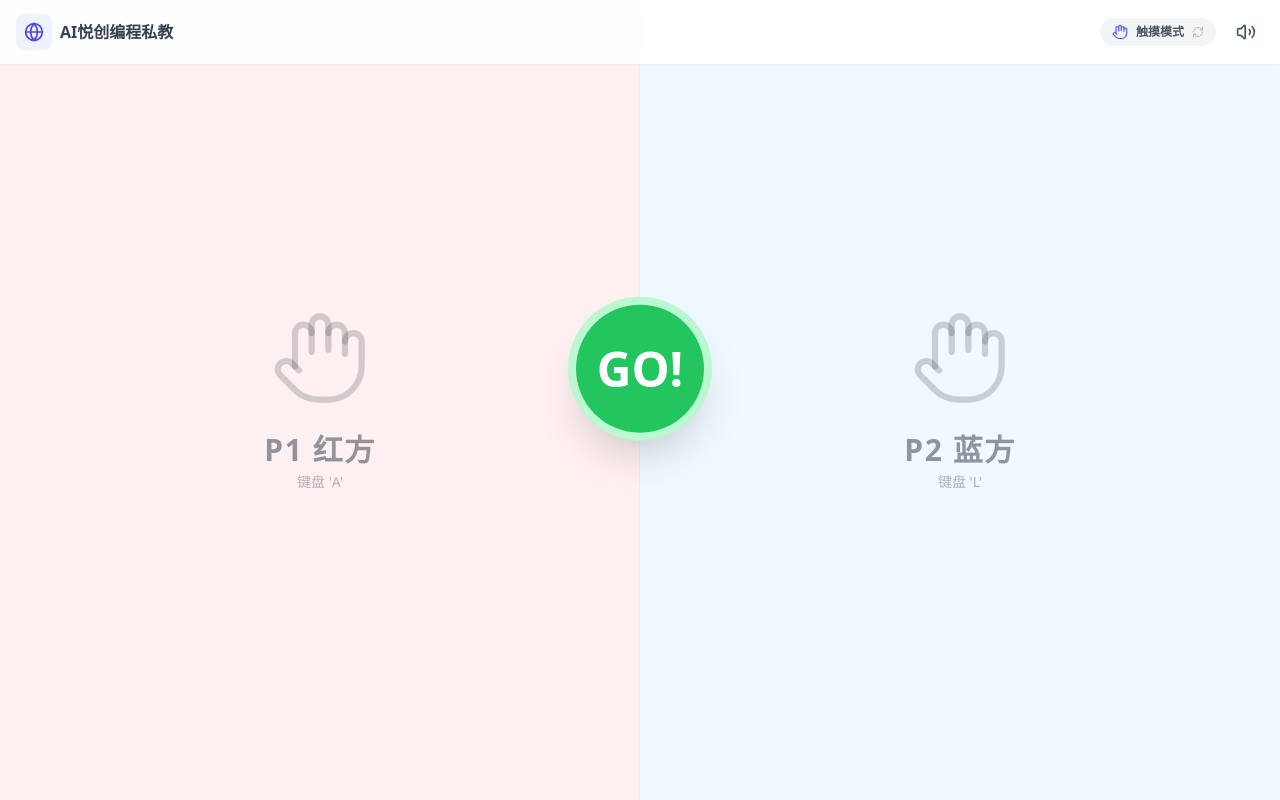
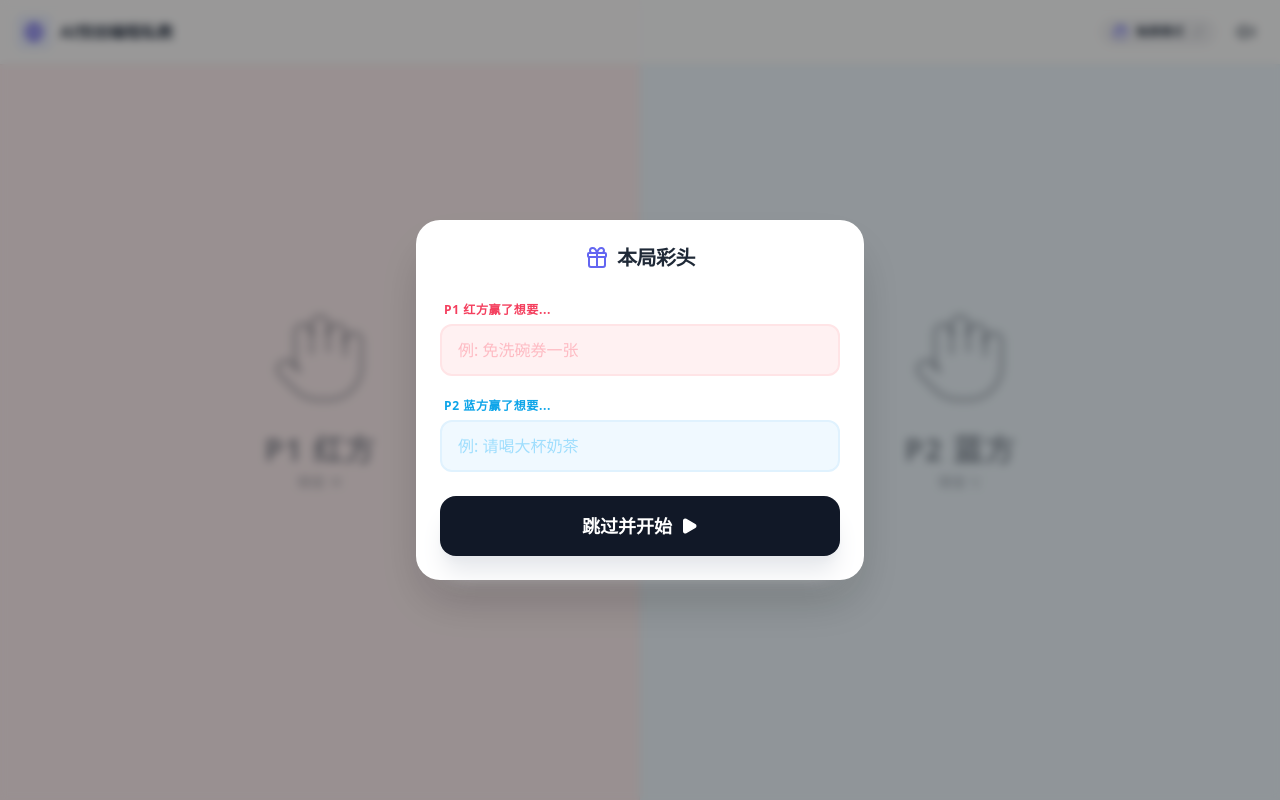
Before and after one commit to AndersonHJB/ReadyGoDuel, a React (Vite) app: page / in a window 1280 px wide. Both pictures are taken after a click on the button "立即开始". Built offline with nearby package versions, Linux system fonts and the light colour scheme.

Commit message:
添加彩头输入功能，优化游戏开始逻辑，调整相关状态管理

```diff
--- a/src/App.tsx
+++ b/src/App.tsx
@@ -1,5 +1,5 @@
 import React, { useState, useEffect, useRef } from 'react';
-import { Hand, RotateCcw, Play, AlertTriangle, Trophy, Volume2, VolumeX, Mic, MicOff, User, Activity, RefreshCw, BarChart3, Loader2, Music, Zap, Globe, Monitor } from 'lucide-react';
+import { Hand, RotateCcw, Play, AlertTriangle, Trophy, Volume2, VolumeX, Mic, MicOff, Activity, RefreshCw, BarChart3, Loader2, Music, Zap, Globe, Gift, Lock, Unlock, Sparkles } from 'lucide-react';
 
 // --- 类型定义 ---
 type GameState = 'IDLE' | 'WAITING' | 'GO' | 'ENDED';
@@ -266,6 +266,12 @@ export default function App() {
     const [detectedFreq, setDetectedFreq] = useState<number>(0);
     const [currentVolume, setCurrentVolume] = useState<number>(0);
 
+    // 彩头相关状态
+    const [p1Reward, setP1Reward] = useState('');
+    const [p2Reward, setP2Reward] = useState('');
+    const [showRewardInput, setShowRewardInput] = useState(false);
+    const [isRewardRevealed, setIsRewardRevealed] = useState(false);
+
     // Debug & 状态标识
     const [isMicInitialized, setIsMicInitialized] = useState(false);
     const [isSavingAudio, setIsSavingAudio] = useState(false);
@@ -420,9 +426,20 @@ export default function App() {
         setIsSavingAudio(false);
         setGameHistory([]); // 清空历史
         setGameMode(newMode);
+        // 不清除彩头，方便切换模式后继续用
+        setIsRewardRevealed(false);
     };
 
-    const startGame = async () => {
+    // 点击开始按钮 -> 打开彩头输入弹窗
+    const handleStartClick = () => {
+        setShowRewardInput(true);
+    };
+
+    // 真正的开始游戏逻辑（在弹窗确认后调用）
+    const launchGame = async () => {
+        setShowRewardInput(false); // 关闭弹窗
+        setIsRewardRevealed(false); // 重置揭晓状态
+
         fullAudioCleanup();
         setIsSavingAudio(false);
         setReplayShockwave(null);
@@ -647,14 +664,17 @@ export default function App() {
     useEffect(() => {
         const handleKeyDown = (e: KeyboardEvent) => {
             if (e.repeat) return;
+            // 如果彩头输入框打开，禁止空格开始游戏，避免误触
+            if (showRewardInput) return;
+
             if (gameMode === 'VOICE' && gameState !== 'IDLE') return;
             if (e.key.toLowerCase() === 'a') handleTouchAction('p1');
             if (e.key.toLowerCase() === 'l') handleTouchAction('p2');
-            if (e.code === 'Space' && gameState === 'IDLE' && !isReplaying) startGame();
+            if (e.code === 'Space' && gameState === 'IDLE' && !isReplaying) handleStartClick();
         };
         window.addEventListener('keydown', handleKeyDown);
         return () => window.removeEventListener('keydown', handleKeyDown);
-    }, [gameState, isReplaying, gameMode]);
+    }, [gameState, isReplaying, gameMode, showRewardInput]);
 
     // --- UI 组件 ---
     const PlayerZone = ({ id, label, colorClass, keyLabel, subLabel }: { id: 'p1' | 'p2', label: string, colorClass: string, keyLabel: string, subLabel?: string }) => {
@@ -761,7 +781,7 @@ export default function App() {
                     {/* 重开按钮 (仅结束时显示) */}
                     {gameState === 'ENDED' && !isReplaying && (
                         <button
-                            onClick={startGame}
+                            onClick={handleStartClick}
                             className={`p-2 rounded-full shadow-lg text-white transition-all active:scale-90 ${isSavingAudio ? 'bg-gray-400 cursor-not-allowed' : 'bg-indigo-600 hover:bg-indigo-700'}`}
                             disabled={isSavingAudio}
                         >
@@ -771,8 +791,50 @@ export default function App() {
                 </div>
             </div>
 
+            {/* 彩头输入弹窗 */}
+            {showRewardInput && (
+                <div className="absolute inset-0 z-50 bg-black/40 backdrop-blur-sm flex items-center justify-center p-4 animate-in fade-in duration-200">
+                    <div className="bg-white rounded-3xl shadow-2xl p-6 w-full max-w-md scale-100 animate-in zoom-in-95 duration-200">
+                        <div className="flex items-center justify-center gap-2 mb-6 text-gray-800">
+                            <Gift className="text-indigo-500" />
+                            <h2 className="text-xl font-black tracking-tight">本局彩头</h2>
+                        </div>
+
+                        <div className="space-y-4 mb-6">
+                            <div className="space-y-1">
+                                <label className="text-xs font-bold text-rose-500 uppercase tracking-wider ml-1">P1 红方赢了想要...</label>
+                                <input
+                                    type="text"
+                                    value={p1Reward}
+                                    onChange={(e) => setP1Reward(e.target.value)}
+                                    placeholder="例: 免洗碗券一张"
+                                    className="w-full px-4 py-3 bg-rose-50 border-2 border-rose-100 rounded-xl focus:outline-none focus:border-rose-400 focus:ring-4 focus:ring-rose-100 transition-all text-gray-700 font-medium placeholder:text-rose-300/70"
+                                />
+                            </div>
+                            <div className="space-y-1">
+                                <label className="text-xs font-bold text-sky-500 uppercase tracking-wider ml-1">P2 蓝方赢了想要...</label>
+                                <input
+                                    type="text"
+                                    value={p2Reward}
+                                    onChange={(e) => setP2Reward(e.target.value)}
+                                    placeholder="例: 请喝大杯奶茶"
+                                    className="w-full px-4 py-3 bg-sky-50 border-2 border-sky-100 rounded-xl focus:outline-none focus:border-sky-400 focus:ring-4 focus:ring-sky-100 transition-all text-gray-700 font-medium placeholder:text-sky-300/70"
+                                />
+                            </div>
+                        </div>
+
+                        <button
+                            onClick={launchGame}
+                            className="w-full py-4 bg-gray-900 hover:bg-black text-white rounded-2xl font-bold text-lg shadow-xl shadow-gray-200 transition-all active:scale-95 flex items-center justify-center gap-2"
+                        >
+                            {(!p1Reward && !p2Reward) ? '跳过并开始' : '确认并开始'} <Play size={18} fill="currentColor"/>
+                        </button>
+                    </div>
+                </div>
+            )}
+
             {/* IDLE 状态引导页 (仅显示标题和开始按钮，模式切换已移至顶部) */}
-            {gameState === 'IDLE' && !isReplaying && (
+            {gameState === 'IDLE' && !isReplaying && !showRewardInput && (
                 <div className="absolute inset-0 z-30 bg-white/95 backdrop-blur-md flex flex-col items-center justify-center p-6 text-center animate-fade-in">
                     <div className="mb-8">
                         <h1 className="text-4xl font-black text-gray-800 mb-4 tracking-tight">
@@ -810,7 +872,7 @@ export default function App() {
                     )}
 
                     <button
-                        onClick={startGame}
+                        onClick={handleStartClick}
                         className={`w-full max-w-xs py-4 text-white text-xl font-black rounded-2xl shadow-xl shadow-indigo-100 transition-all active:scale-95 flex items-center justify-center gap-3
                             ${gameMode === 'VOICE' ? 'bg-gradient-to-r from-rose-500 to-pink-600' : 'bg-gradient-to-r from-indigo-600 to-violet-600'}`}
                     >
@@ -822,6 +884,13 @@ export default function App() {
             <div className="flex-1 flex flex-col md:flex-row relative">
                 {gameState !== 'IDLE' && (
                     <div className="absolute top-1/2 left-1/2 transform -translate-x-1/2 -translate-y-1/2 z-40 pointer-events-none flex flex-col items-center justify-center">
+                        {/* 游戏中显示彩头锁定图标 */}
+                        {(gameState === 'WAITING' || gameState === 'GO') && (p1Reward || p2Reward) && (
+                            <div className="absolute -top-16 bg-white/90 backdrop-blur px-3 py-1.5 rounded-full shadow-sm flex items-center gap-2 text-xs font-bold text-gray-500 animate-fade-in border border-gray-100">
+                                <Lock size={12} className="text-gray-400" /> 彩头已锁定
+                            </div>
+                        )}
+
                         {gameState === 'WAITING' && (
                             <div className="bg-white p-2 rounded-full shadow-lg border-4 border-gray-100 relative">
                                 {gameMode === 'VOICE' && <div className="absolute inset-0 rounded-full bg-rose-400 opacity-30 transition-transform duration-75 ease-out" style={{ transform: `scale(${1 + currentVolume})` }}></div>}
@@ -845,6 +914,34 @@ export default function App() {
                                         {winReason === 'REACTION' && <div className="text-xl font-mono font-bold text-gray-700 bg-gray-100 px-3 py-1 rounded-lg">{reactionTime} ms</div>}
                                         {detectedFreq > 0 && gameMode === 'VOICE' && <div className="text-xs text-gray-400 mt-1">检测频率: {detectedFreq}Hz</div>}
                                         {winReason === 'FALSE_START' && <div className="text-red-500 font-bold text-sm">对方抢跑犯规</div>}
+
+                                        {/* 揭晓彩头区域 */}
+                                        {((winner === 'p1' && p1Reward) || (winner === 'p2' && p2Reward)) && winReason !== 'FALSE_START' && (
+                                            <div
+                                                onClick={() => setIsRewardRevealed(true)}
+                                                className={`mt-4 w-full max-w-[200px] cursor-pointer transition-all duration-500 preserve-3d group perspective-1000 ${isRewardRevealed ? '' : 'hover:scale-105'}`}
+                                            >
+                                                {!isRewardRevealed ? (
+                                                    <div className="bg-gradient-to-r from-yellow-400 to-orange-400 p-0.5 rounded-xl shadow-lg">
+                                                        <div className="bg-white rounded-[10px] py-2 px-3 flex items-center justify-center gap-2">
+                                                            <div className="bg-yellow-100 p-1.5 rounded-full text-yellow-600">
+                                                                <Lock size={14} />
+                                                            </div>
+                                                            <span className="text-sm font-bold text-gray-600">点击揭晓彩头</span>
+                                                        </div>
+                                                    </div>
+                                                ) : (
+                                                    <div className="bg-yellow-50 border-2 border-yellow-200 rounded-xl py-3 px-4 text-center animate-in zoom-in duration-300">
+                                                        <div className="text-[10px] font-bold text-yellow-600 uppercase tracking-widest mb-1 flex items-center justify-center gap-1">
+                                                            <Sparkles size={10}/> 赢家奖励 <Sparkles size={10}/>
+                                                        </div>
+                                                        <div className="text-lg font-black text-gray-800 break-words leading-tight">
+                                                            {winner === 'p1' ? p1Reward : p2Reward}
+                                                        </div>
+                                                    </div>
+                                                )}
+                                            </div>
+                                        )}
                                     </>
                                 )}
 
@@ -854,7 +951,7 @@ export default function App() {
                                         color={winner === 'p1' ? '#f43f5e' : (winner === 'p2' ? '#0ea5e9' : '#fbbf24')}
                                     />
                                 ) : (
-                                    gameMode === 'VOICE' && lastRecordingSize > 0 && <div className="mt-1 text-[10px] text-gray-400 border border-gray-200 rounded px-1">录音: {(lastRecordingSize/1024).toFixed(1)} KB</div>
+                                    gameMode === 'VOICE' && lastRecordingSize > 0 && <div className="mt-3 text-[10px] text-gray-400 border border-gray-200 rounded px-1">录音: {(lastRecordingSize/1024).toFixed(1)} KB</div>
                                 )}
                             </div>
                         )}
```
